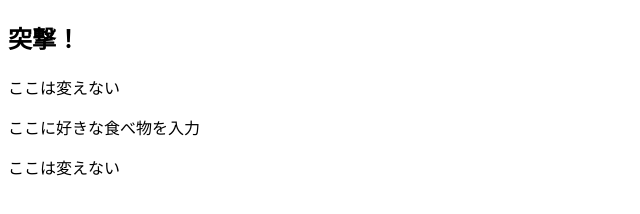
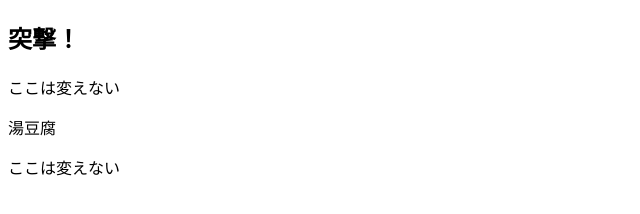
Before and after one commit to haruki-takashina/pushConflict, a plain HTML site: page index.html in a window 1280 px wide. Shown: the whole page, without its empty margins (0-640 px from the left). Drawn offline with Linux system fonts and the light colour scheme.

Commit message:
[modify]index.htmlの編集

```diff
--- a/index.html
+++ b/index.html
@@ -6,7 +6,7 @@
 <body>
 <h2> 突撃！ </h2>
 <p>ここは変えない</p>
-<p>ここに好きな食べ物を入力</p>
+<p>湯豆腐</p>
 <p>ここは変えない</p>
 </body>
 </html>
```
